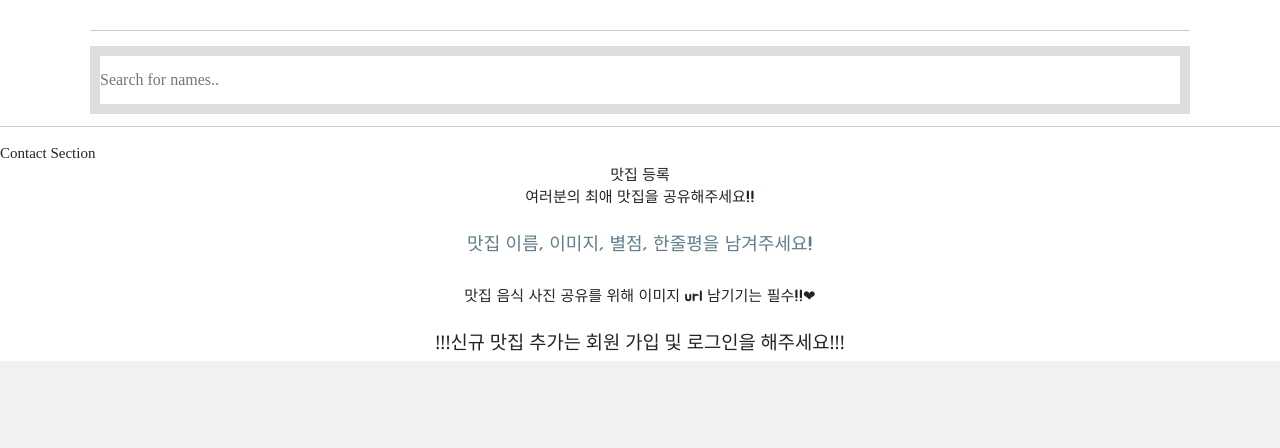
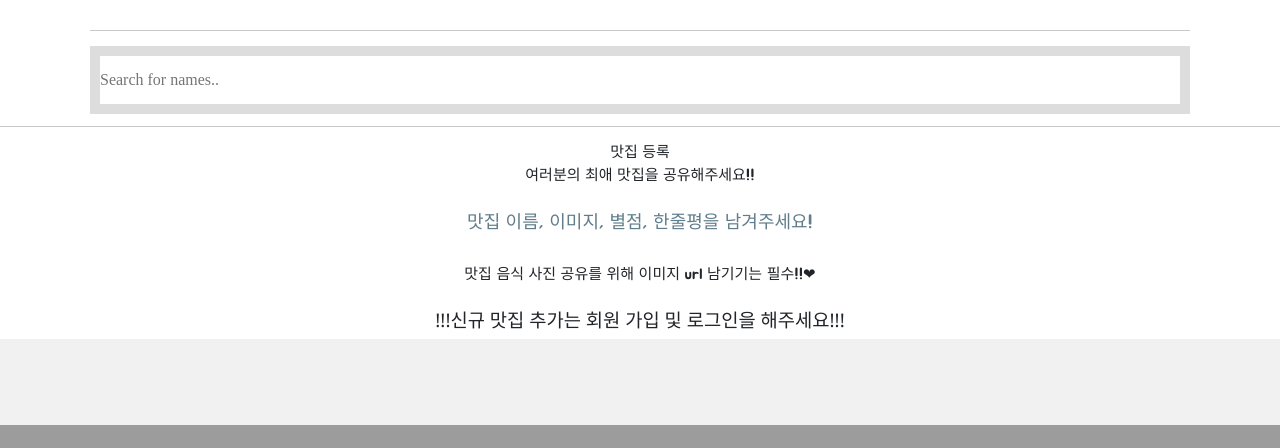
Before and after one commit to juninkorea95/-, a Flask app: page / in a window 1280 px wide. Shown: the part 2296-2744 px from the top of the page. After the commit the page ends 2721 px from the top, so only its background shows below. Run offline with Flask 2, Linux system fonts and the light colour scheme; data that the repository does not hold is empty; some libraries are stand-ins or nearby versions.

Commit message:
주석 추가

```diff
--- a/templates/index.html
+++ b/templates/index.html
@@ -316,7 +316,7 @@
 
 <hr>
 
-     Contact Section
+<!--     Contact Section-->
 <div class="container">
     <div class="mypost">
         <div class="cont" id="contact">
```
